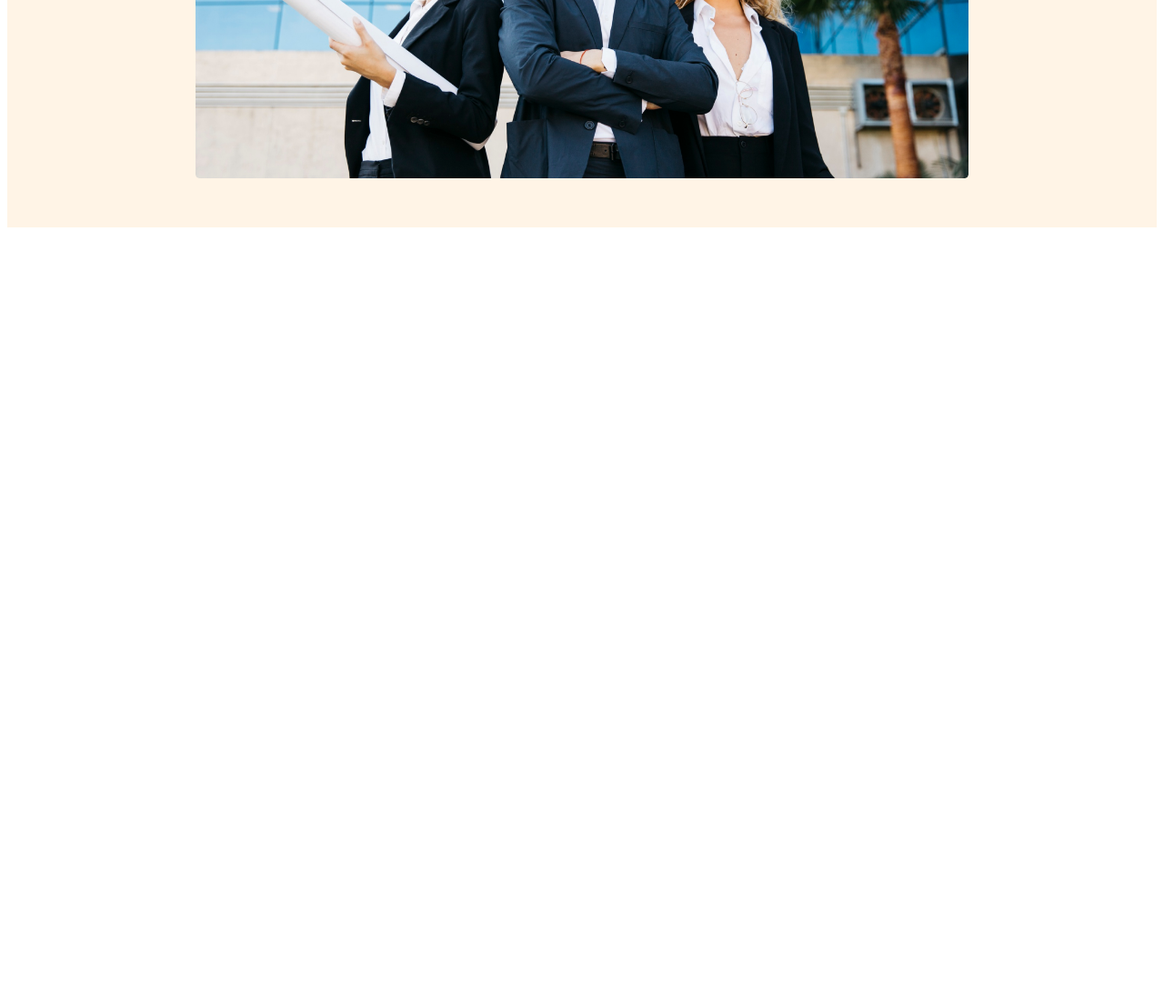
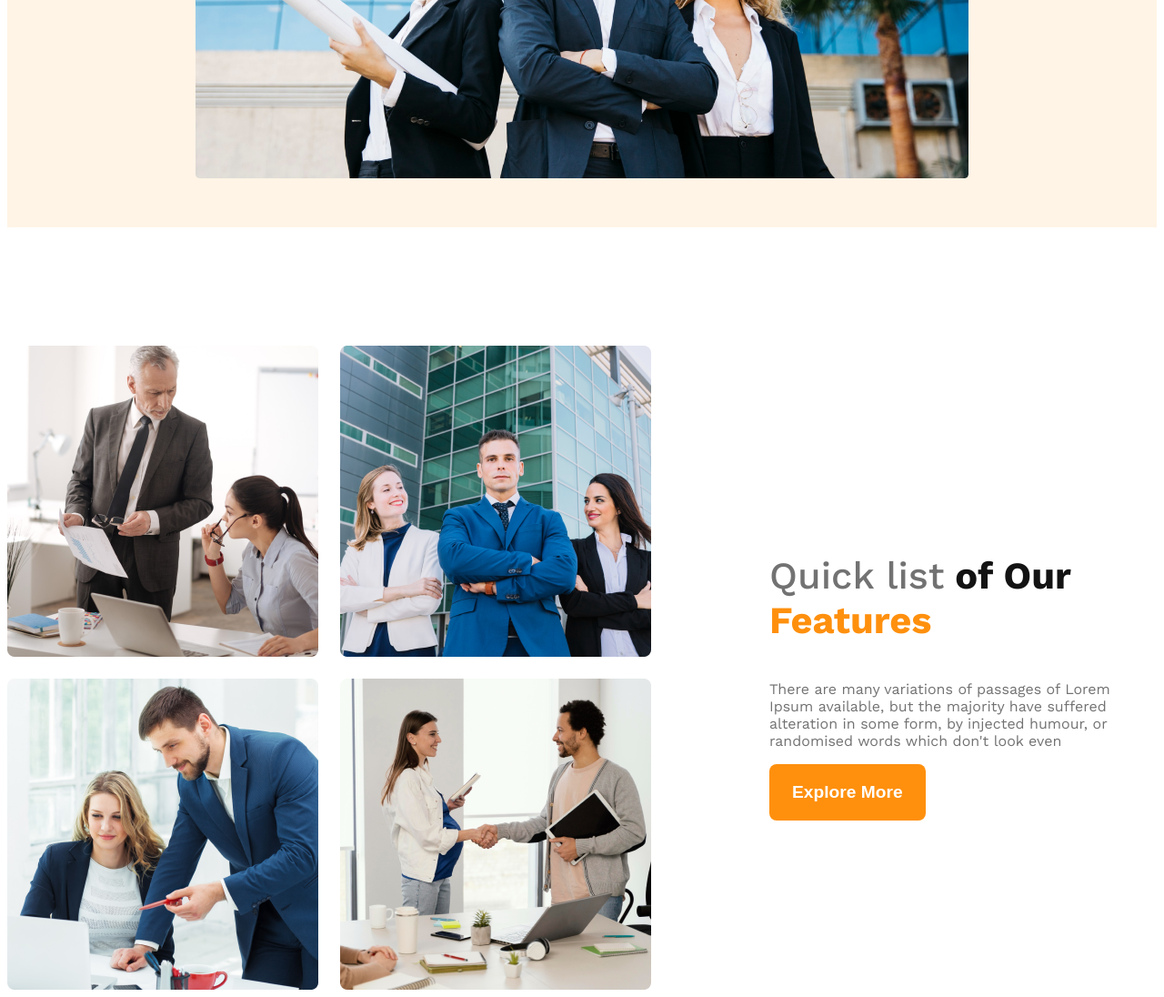
Before and after one commit to walidulislam/g3-architects-responsive-website, a plain HTML site: page index.html in a window 1280 px wide. Shown: the part 782-1878 px from the top of the page at 91% size. Before the commit the page ends 1082 px from the top, so only its background shows below. Drawn offline with nearby package versions, Linux system fonts and the light colour scheme.

Commit message:
compleate the main section

```diff
--- a/architects.css
+++ b/architects.css
@@ -32,6 +32,13 @@
   padding: 20px 25px;
   border-radius: 8px;
   border: none;
+}
+main{
+  max-width: 1440px;
+  margin: 0 auto;
+}
+main > section{
+  margin-top: 130px;
 }
 /* header style  */
 
@@ -75,9 +82,49 @@
   width: 100%;
   margin: 50px auto;
 }
+
+/* team and deature related styles */
+.teams{
+  align-items: center;
+}
+.team-img-container{
+  display: grid;
+  grid-template-columns: repeat(2, 2fr);
+  gap: 24px;
+}
+.our-features{
+  margin-left: 130px;
+  max-width: 530px;
+}
+.feature-title{
+  font-size: 2.6rem;
+  font-weight: bold;
+}
+.quick-list{
+  font-weight: 500;
+}
+.features{
+  color: #FF900E;
+}
 /* responsive media query */
 @media screen and (max-width: 576px) {
-  .navbar, .nav-links{
+  .navbar,
+  .nav-links,
+  .teams{
     flex-direction: column;
   }
+  .team-img-container{
+    grid-template-columns: repeat(1, 1fr);
+  }
+  .our-features{
+    margin-left: 30px;
+  }
 }
+@media screen and (min-width: 577px) and (max-width: 992px) {
+  .teams{
+    flex-direction: column;
+  }
+  .our-features{
+    margin: 20px auto;
+  }
+}
--- a/index.html
+++ b/index.html
@@ -44,7 +44,21 @@
         <img class="banner-image" src="images/banner.png" alt="" />
       </div>
     </header>
-    <main></main>
+    <main>
+      <section class="teams display-flex">
+        <div class="team-img-container">
+          <img src="images/team1.png" alt="">
+          <img src="images/team2.png" alt="">
+          <img src="images/team3.png" alt="">
+          <img src="images/team4.png" alt="">
+        </div>
+        <div class="our-features">
+          <h3 class="feature-title"><span class="quick-list text-light-gray">Quick list</span> <span class="of-our text-dark">of Our</span> <span class="features">Features</span></h3>
+          <p class="feature-description text-light-gray">There are many variations of passages of Lorem Ipsum available, but the majority have suffered alteration in some form, by injected humour, or randomised words which don't look even</p>
+          <button class="btn-primary">Explore More</button>
+        </div>
+      </section>
+    </main>
     <footer></footer>
   </body>
 </html>
```
